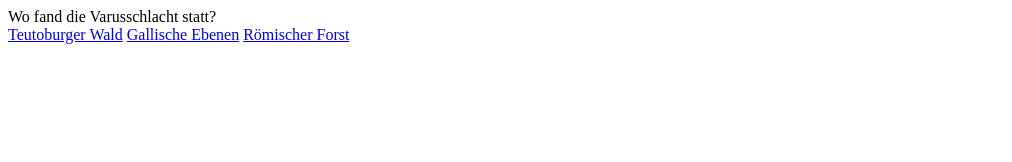
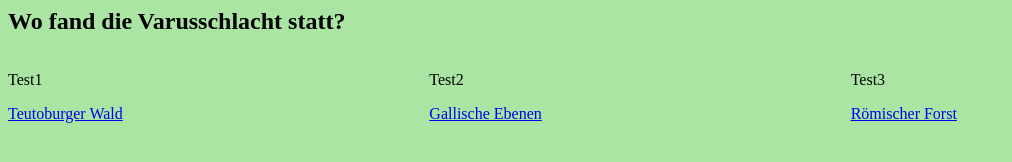
Before and after one commit to isweardownonmynansgrave/isweardownonmynansgrave.github.io, a plain HTML site: page quiz/quiz1.html in a window 1280 px wide. Shown: the whole page, without its empty margins (0-1012 px from the left). Drawn offline with Linux system fonts and the light colour scheme.

Commit message:
Update quiz1.html

```diff
--- a/quiz/quiz1.html
+++ b/quiz/quiz1.html
@@ -1,9 +1,21 @@
 <html>
-
+  <head>
+    <link rel="stylesheet" href="/style.css">
+  </head>
   <body>
-    Wo fand die Varusschlacht statt?<br>
-    <a href="quiz2.html">Teutoburger Wald</a>
-    <a href="quiz5.html">Gallische Ebenen</a>
-    <a href="quiz6.html">Römischer Forst</a>
+    <div style="width: 100%;margin: auto;"><h2>Wo fand die Varusschlacht statt?</h2></div>
+    <div class="tripleContainer">
+      <div class="tripleCore">
+        <p>Test1</p><a href="quiz2.html">Teutoburger Wald</a>
+      </div>
+      <div class="tripleCore">
+        <p>Test2</p><a href="quiz5.html">Gallische Ebenen</a>
+      </div>
+      <div class="tripleCore">
+        <p>Test3</p><a href="quiz6.html">Römischer Forst</a>
+      </div>
+    </div>
   </body>
 </html>
+<html>
+  <head>
```
